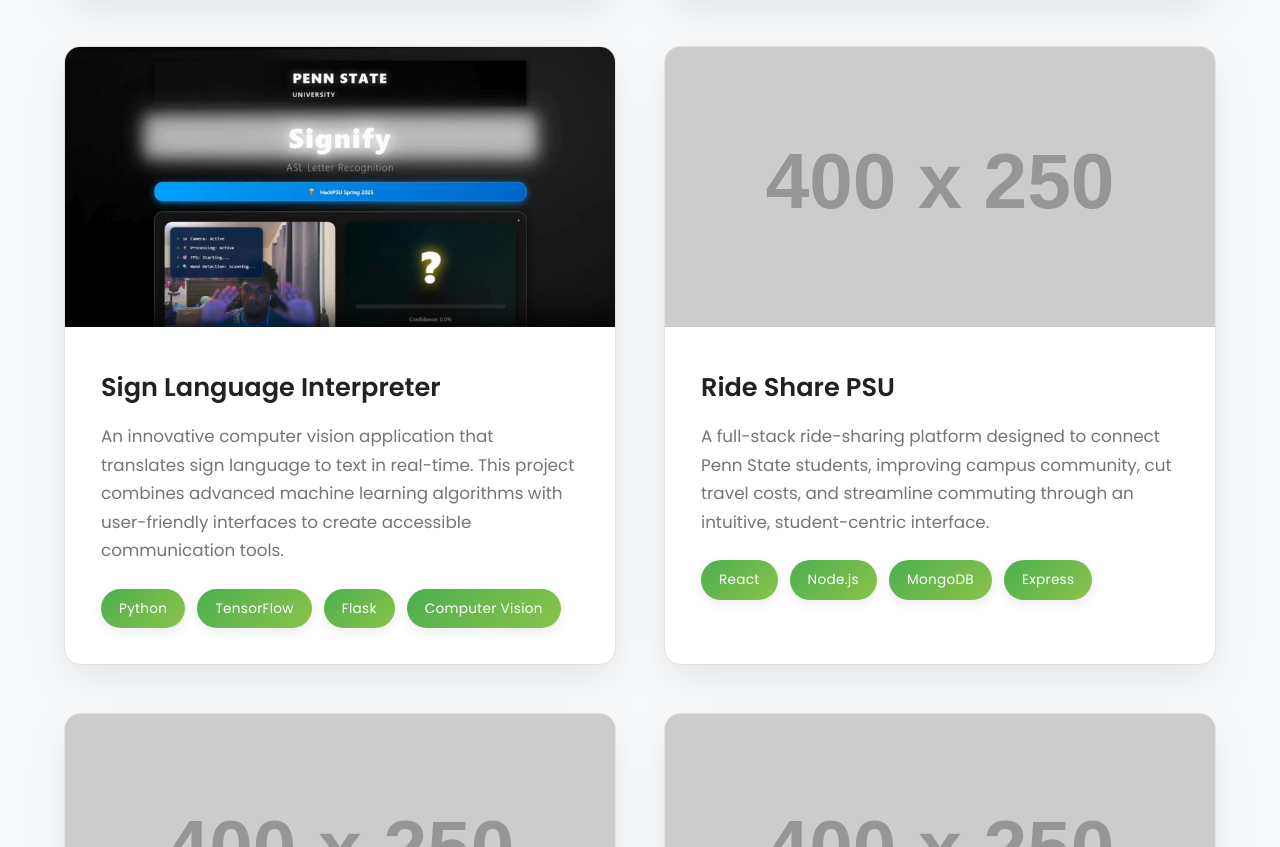
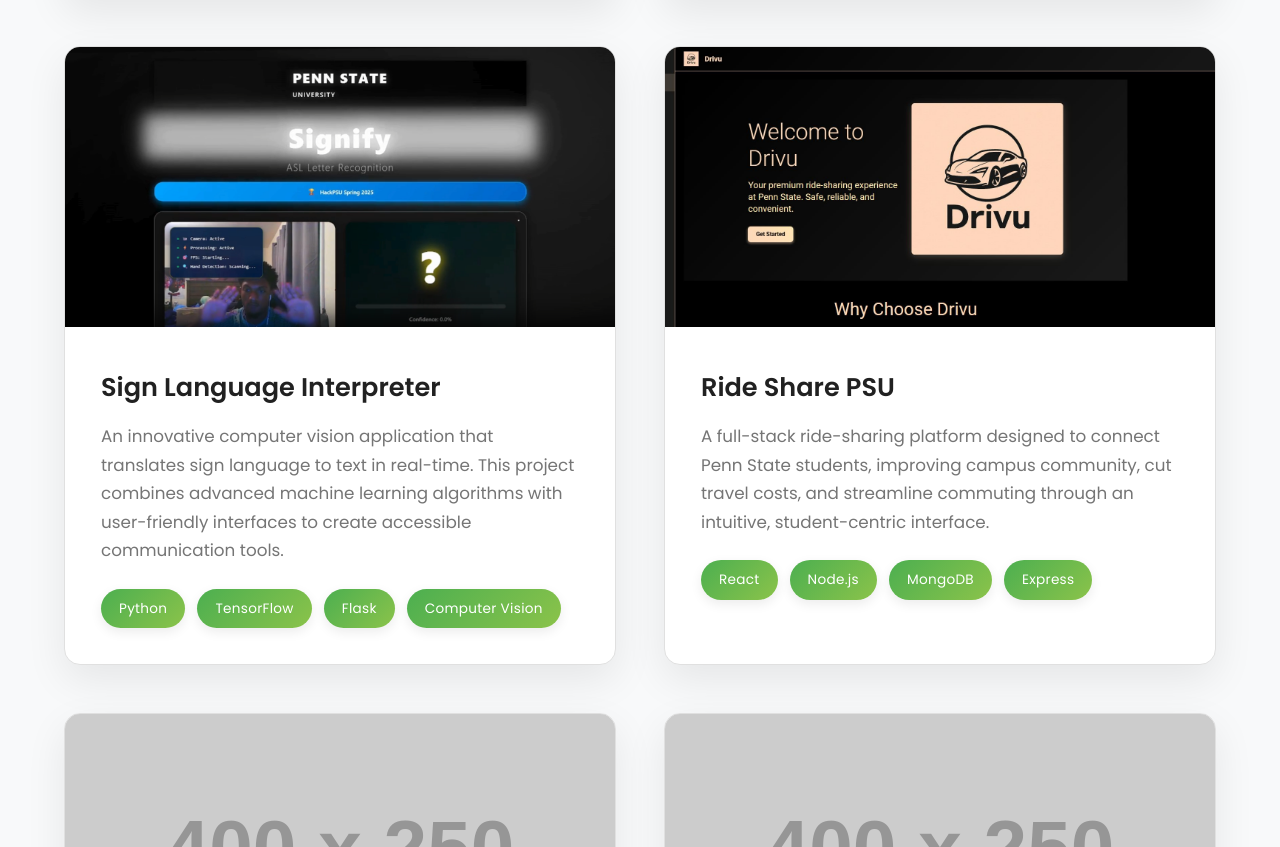
Before and after one commit to Devin-M5706/portfolio, a website: page index.html in a window 1280 px wide. Shown: the part 5033-5880 px from the top of the page. Drawn offline with Linux system fonts and the light colour scheme; placeholder pictures from the web are drawn by us.

Commit message:
rideshare pic

```diff
--- a/index.html
+++ b/index.html
@@ -347,7 +347,7 @@
                 </div>
                 <div class="project-card">
                     <div class="project-image">
-                        <img src="https://via.placeholder.com/400x250/FF9800/ffffff?text=Ride+Share+PSU" alt="Ride Share PSU Project">
+                        <img src="1745721302928.jpg" alt="Ride Share PSU Project">
                         <div class="project-overlay">
                             <div class="project-links">
                                 <a href="https://github.com/Devin-M5706/RIDE-SHARE-PSU" class="project-link" aria-label="View source code" target="_blank" rel="noopener noreferrer"><i class="fab fa-github"></i></a>
```
Also changed, not shown: 1745721302928.jpg (added).
